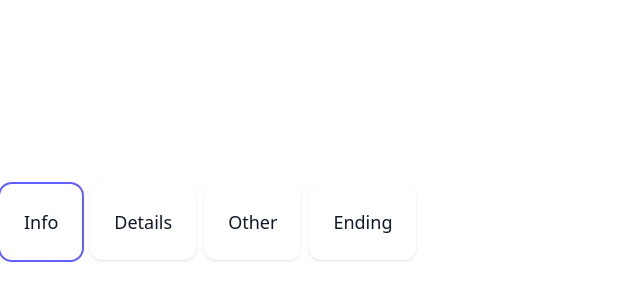
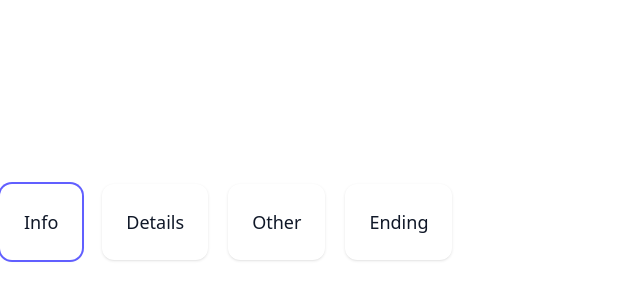
Before and after one commit to vlad-scherbyna/fillout-page-navigation, a React app: page / in a window 1280 px wide. Shown: the part 174-474 px from the top of the page, without its empty margins (0-640 px from the left). Built offline with nearby package versions, Linux system fonts and the light colour scheme; the HTML template or start-up script is replaced by a standard one.

Commit message:
add feat to insert button between pages

```diff
--- a/src/components/form-builder/form-builder.tsx
+++ b/src/components/form-builder/form-builder.tsx
@@ -1,5 +1,5 @@
 import { DndContext, type DragEndEvent, DragStartEvent } from '@dnd-kit/core';
-import { restrictToHorizontalAxis, restrictToParentElement } from "@dnd-kit/modifiers";
+import { restrictToHorizontalAxis } from "@dnd-kit/modifiers";
 import { useState } from 'react';
 import { nanoid } from 'nanoid';
 import { reorder } from "@/utils/reorder";
@@ -29,15 +29,14 @@ export const FormBuilder = () => {
   const handleInsertAt = (idx: number) => {
     const newPage: Page = { id: nanoid(), title: 'New Page' };
     setPages(prev => [
-      ...prev.slice(0, idx + 1),
+      ...prev.slice(0, idx),
       newPage,
-      ...prev.slice(idx + 1),
+      ...prev.slice(idx),
     ]);
   }
 
   return (
-    <div className="flex items-center gap-2">
-      <DndContext onDragStart={handleDragStart} onDragEnd={handleDragEnd} modifiers={[restrictToHorizontalAxis, restrictToParentElement]}>
+      <DndContext onDragStart={handleDragStart} onDragEnd={handleDragEnd} modifiers={[restrictToHorizontalAxis]}>
         <PageList
           pages={pages}
           activeId={activeId}
@@ -45,6 +44,5 @@ export const FormBuilder = () => {
           onInsertAt={handleInsertAt}
         />
       </DndContext>
-    </div>
   );
 }
--- a/src/components/form-builder/page-list/insert-button/insert-button.tsx
+++ b/src/components/form-builder/page-list/insert-button/insert-button.tsx
@@ -6,7 +6,7 @@ export const InsertButton = ({ onClick }: Props) => {
       onClick={onClick}
       className="w-full py-2 my-1 text-indigo-600 hover:bg-indigo-100 rounded-lg font-semibold transition"
     >
-      + Add Page
+      +
     </button>
   );
 }
--- a/src/components/form-builder/page-list/page-list.tsx
+++ b/src/components/form-builder/page-list/page-list.tsx
@@ -1,7 +1,9 @@
 import { SortableContext, horizontalListSortingStrategy } from '@dnd-kit/sortable';
-import { SortablePage } from './sortable-page';
-import { InsertButton } from './insert-button';
+import { SortablePage } from './sortable-page/sortable-page';
+import { InsertButton } from './insert-button/insert-button';
 import { Page } from "@/types/page";
+import { useState } from 'react';
+import { useDndContext } from '@dnd-kit/core';
 
 interface Props {
   pages: Page[];
@@ -11,22 +13,41 @@ interface Props {
 }
 
 export const PageList = ({ pages, activeId, onSelect, onInsertAt }: Props) => {
+  const [hoverInsertIndex, setHoverInsertIndex] = useState<number | null>(null);
+  const { active: isDragging } = useDndContext();
+
   return (
     <SortableContext
       items={pages.map(p => p.id)}
       strategy={horizontalListSortingStrategy}
     >
+      <div className="flex gap-5 items-center relative">
         {pages.map((page, idx) => (
-        <>
+          <div key={page.id} className="relative">
             <SortablePage
-            key={page.id}
               page={page}
               isActive={page.id === activeId}
               onSelect={() => onSelect(page.id)}
             />
-          {/*<InsertButton onClick={() => onInsertAt(idx)} />*/}
-        </>
+
+            {/* insert button between pages */}
+            {idx < pages.length - 1 && !isDragging && (
+              <div
+                className="absolute right-0 top-0 bottom-0 h-full w-8 cursor-pointer z-10"
+                style={{ transform: 'translateX(100%)' }}
+                onMouseEnter={() => setHoverInsertIndex(idx + 1)}
+                onMouseLeave={() => setHoverInsertIndex(null)}
+              >
+                {hoverInsertIndex === idx + 1 && (
+                  <div className="absolute top-1/2 left-1/2 transform -translate-x-1/2 -translate-y-1/2">
+                    <InsertButton onClick={() => onInsertAt(idx + 1)} />
+                  </div>
+                )}
+              </div>
+            )}
+          </div>
         ))}
+      </div>
     </SortableContext>
   );
 }
```
Lines whose indentation alone changed are shown as unchanged.
